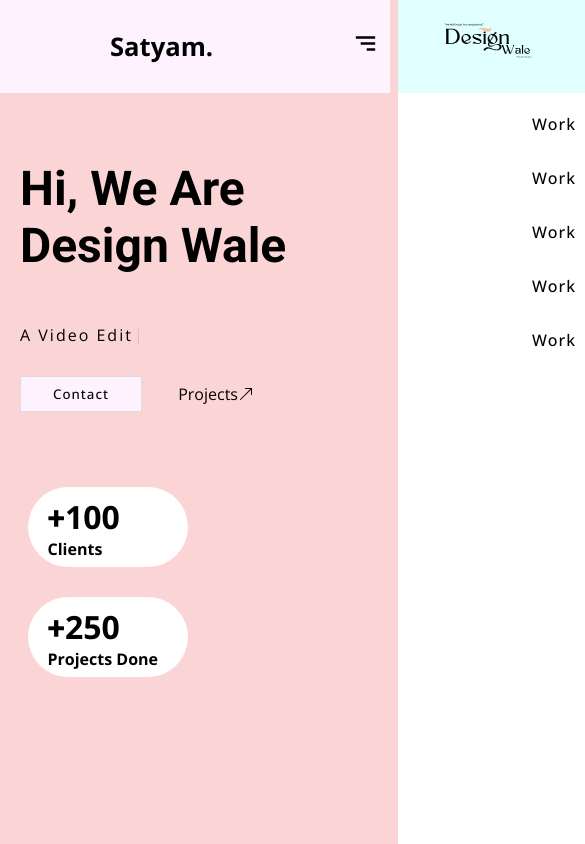
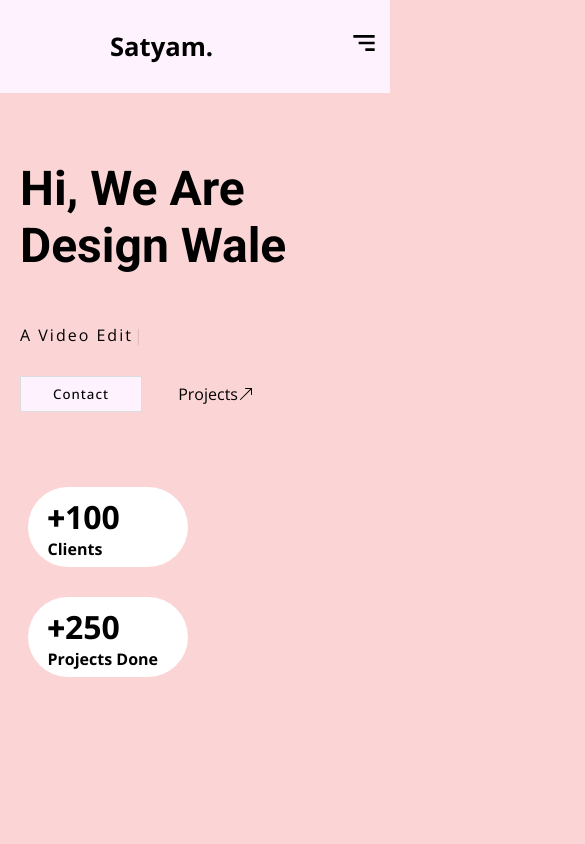
Before and after one commit to alwaysalazycoder/Designwale, a React (Create React App) app: page / in a window 390 px wide. Shown: the top 844 px of the page, 585 px wide, since content can reach past the window. Built offline with nearby package versions, Linux system fonts and the light colour scheme.

Commit message:
nav bar done

```diff
--- a/src/components/Header.jsx
+++ b/src/components/Header.jsx
@@ -2,52 +2,53 @@
 import { BiMenuAltRight } from "react-icons/bi";
 import { CgClose } from "react-icons/cg";
 import logo from "../assests/logo.svg"
+import { useRef } from "react";
 
 import "../styles/header.css";
 
 const Header = () => {
 
-  const [showNavbar,setShowNavbar] = useState(false);
-  const closeIt = () => {
-    setShowNavbar(!showNavbar)
+  const navRef = useRef();
+  const showNavbar = ()=>{
+    navRef.current.classList.toggle("responsive");
   }
   return (
     <>
       <nav>
         <NavContent />
-        <div className="trans">
-          <BiMenuAltRight onClick={closeIt}/>
-          <div>
-            <div className={`nav-menu ${showNavbar}`}>
-              <div className="close-button">
-                <div className="logo">
-                  <img src={logo} alt="logo" />
+
+        <div className="nav-btn">
+          <BiMenuAltRight onClick={showNavbar}/>
         </div>
-                <div onClick={closeIt}>
-                  <CgClose />
+      </nav>
+
+      <div className="responsive-navbar" ref={navRef}>
+        <div className="hstack">
+          <div className="nav-logo">
+            <img src="" alt="fuck" />
+          </div>
+          <div className="nav-close-btn">
+            <CgClose onClick={showNavbar}/>
           </div>
         </div>
         <div className="stack">
           <div>
-                  <a href="/#work" onClick={closeIt}>Work</a>
+            <a href="/#contact" onClick={showNavbar}>Work</a>
           </div>
           <div>
-                  <a href="/#work" onClick={closeIt}>Work</a>
+            <a href="/#contact" onClick={showNavbar}>Work</a>
           </div>
           <div>
-                  <a href="/#work" onClick={closeIt}>Work</a>
+            <a href="/#contact" onClick={showNavbar}>Work</a>
           </div>
           <div>
-                  <a href="/#work" onClick={closeIt}>Work</a>
+            <a href="/#contact" onClick={showNavbar}>Work</a>
           </div>
           <div>
-                  <a href="/#work" onClick={closeIt}>Work</a>
+            <a href="/#contact">Work</a>
           </div>
         </div>
       </div>
-          </div>
-        </div>
-      </nav>
     </>
   );
 };
--- a/src/styles/header.css
+++ b/src/styles/header.css
@@ -58,70 +58,36 @@
 a{
     color: black;
 }
-.stack a{
-    color: black;
+.nav-btn{
+    display: none;
 }
-.nav-menu{
-    transition: 0.3s all ease-in;
-}
-
-.nav-menu{
-    position: absolute;
+.responsive-navbar{
     height: 100vh;
     width: 80vw;
-    background-color: white;
     display: flex;
     flex-direction: column;
-    bottom: 0%;
-    z-index: 4;
-    color: black;
-    display: block;
-    transition: all 0.3s ease-in;
-    display: none;
-
+    align-items: center;
+    justify-content: flex-start;
+    background-color: white;
+    position: absolute;
+    top: 0%;
+    left:-110%;
+    z-index: 3;
+    transition: all 0.5s ease-in;
+    visibility: hidden;
+    opacity: 0;
 }
-.stack{
-    margin-top: 20px;
-}
-.logo>img{
-    object-fit: contain;
-    width: 100px;
-}
-.trans{
-    transition: all ease-in 0.3s;
-}
-.close-button{
+.hstack{
+    width: 100%;
+    height: 11vh;
     display: flex;
-    width: 100%;
-    height: 11%;
-    font-size: 32px;
     align-items: center;
-    box-sizing: border-box;
     justify-content: space-around;
     background-color: lightcyan;
-    transition: 0.5s all ease-in;
-
 }
-.stack{
-    height: 60%;
-    width: 100%;
-    flex-direction: column;
-    font-size: 24px;
-    color: black;
-    transition: 0.5s all ease-in;
-
+.responsive{
+    top: 0%;
+    left: 0%;
+    visibility: visible;
+    opacity: 1;
 }
-.stack>a{
-    color: black;
-}
-.true{
-    left: 20%;
-    transition: 0.5s all ease-in;
-    display: block;
-
-}
-.false{
-    right: -320px;
-    transition: 0.5s all ease-in;
-    display: flex;
-}
--- a/src/styles/mediaQueries.css
+++ b/src/styles/mediaQueries.css
@@ -198,13 +198,8 @@
   .testimony:first-child {
     margin-left: 20px;
   }
-  .trans{
-   display: block;
-  }
-  .nav-menu{
-    display:block;
-  }
-  .trans svg{
-    font-size: 29px;
+  .nav-btn{
+    display: block;
+    font-size: 32px;
   }
 }
```
Lines whose indentation alone changed are shown as unchanged.
